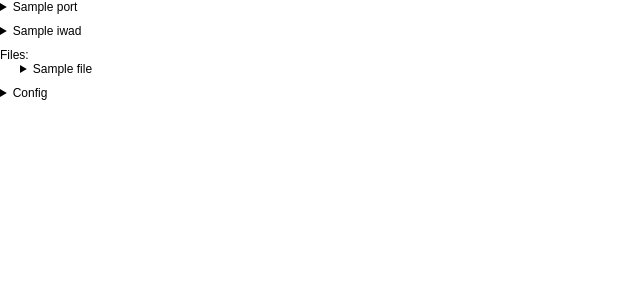
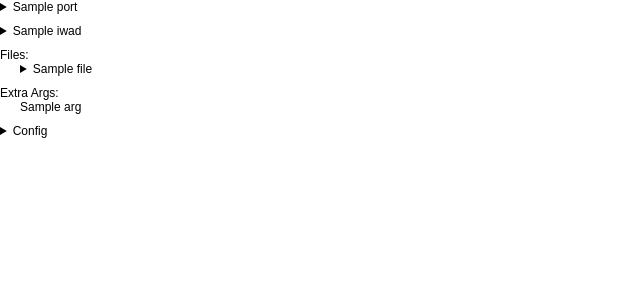
Before and after one commit to drproteus/pyzdl, a Python web app: template templates/profile.html in a window 1280 px wide. Shown: the top 300 px of the page, without its empty margins (0-640 px from the left). Run offline with Jinja, Linux system fonts and the light colour scheme; the template is opened without the code that fills it: most values are stand-ins (such as "Sample title", 1, 10 or a date in 2020).

Commit message:
add args to html profile view

```diff
--- a/gui.py
+++ b/gui.py
@@ -372,6 +372,7 @@ class MainFrame(MainWindow):
         html = template.render(
             profile=profile,
             profile_json=json.dumps(profile.to_json(), indent=2),
+            profile_args=profile.args.split(" ") if profile.args else [],
         )
         self.profile_html_view.SetPage(html, "/")
 
--- a/templates/profile.html
+++ b/templates/profile.html
@@ -27,6 +27,16 @@
     </ul>
 </div>
 {% endif %}
+{% if profile_args %}
+<div id="profile-args-list">
+    Extra Args:
+    <ul>
+    {% for arg in profile_args %}
+        <li>{{arg}}</li>
+    {% endfor %}
+    </ul>
+</div>
+{% endif %}
 <div id="profile-json">
     <details>
         <summary>Config</summary>
--- a/templates/style.html
+++ b/templates/style.html
@@ -27,11 +27,14 @@ img {
   height: auto;
 }
 
-#profile-port-info, #profile-iwad-info, #profile-file-list {
+#profile-port-info,
+#profile-iwad-info,
+#profile-file-list,
+#profile-args-list {
     margin-bottom: 10px;
 }
 
-#profile-file-list ul {
+#profile-file-list ul, #profile-args-list ul {
     padding-left: 20px;
 }
 
```
